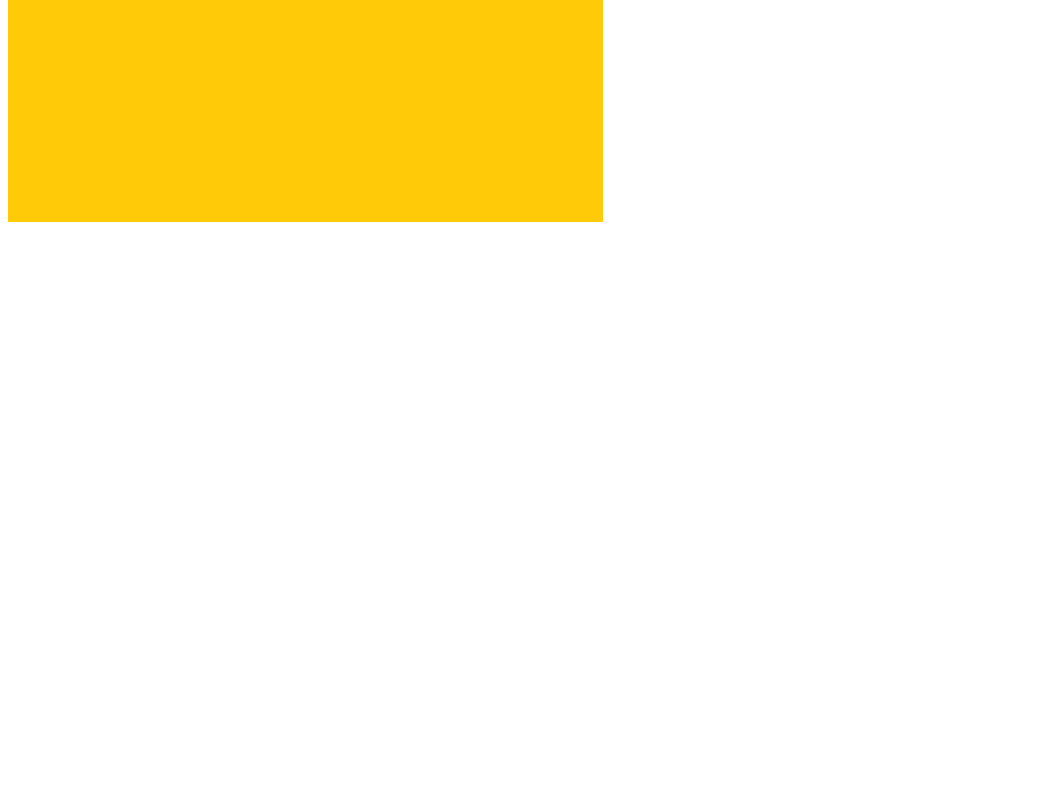
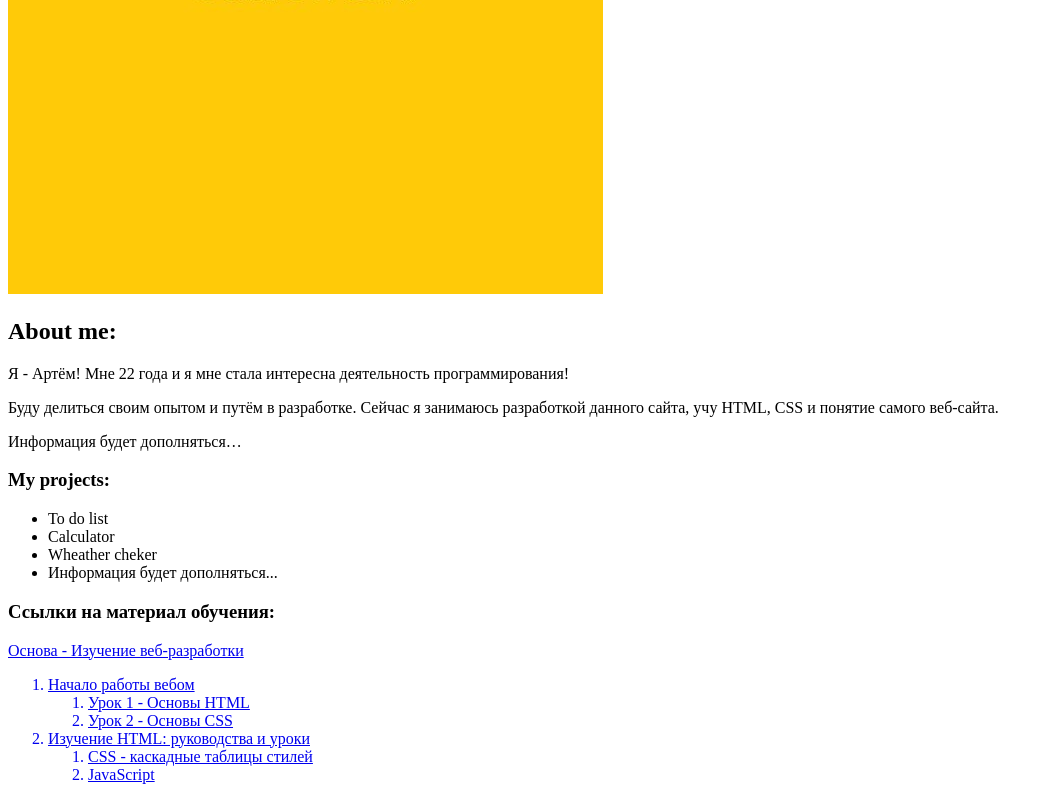
Before and after one commit to blvk4ar2/my_test_projects, a plain HTML site: page site/general-site/index.html in a window 1280 px wide. Shown: the part 548-1348 px from the top of the page, without its empty margins (0-1053 px from the left). Before the commit the page ends 800 px from the top, so only its background shows below. Drawn offline with Linux system fonts and the light colour scheme.

Commit message:
основы html
Создал списки, ссылки, добавил заголовки и абзацы

```diff
--- a/site/general-site/index.html
+++ b/site/general-site/index.html
@@ -5,6 +5,38 @@
     <title>Моя тестовая страница</title>
   </head>
   <body>
-    <img src="images/htmlstart.jpg" alt="Моё тестовое изображение" />
+    <h1>My portfolio</h1>
+
+    <img src="images/htmlstart.jpg" alt="Yellow picture: written - <html>, after him - start fresh" />
+
+    <h2>About me:</h2>
+    <p>Я - Артём! Мне 22 года и я мне стала интересна деятельность программирования!</p>
+    <p>Буду делиться своим опытом и путём в разработке. Сейчас я занимаюсь разработкой данного сайта, учу HTML, CSS и понятие самого веб-сайта.</p>
+    <p>Информация будет дополняться… </p>
+
+    <h3>My projects:</h3>
+    <ul> <!--ul - это ненумерованный список, ol - нумерованный-->
+      <li>To do list</li>
+      <li>Calculator</li>
+      <li>Wheather cheker</li>
+      <li>Информация будет дополняться...</li>
+    </ul>
+
+    <h3>Ссылки на материал обучения:</h3>
+      <P><a href="https://developer.mozilla.org/ru/docs/Learn_web_development">Основа - Изучение веб-разработки</a></P>
+        <ol>
+          <a href="https://developer.mozilla.org/ru/docs/Learn_web_development/Getting_started/Your_first_website"><li>Начало работы вебом</li></a>
+          <ol>
+            <a href="https://developer.mozilla.org/ru/docs/Learn_web_development/Getting_started/Your_first_website/Creating_the_content"><li>Урок 1 - Основы HTML</li></a>
+            <a href="https://developer.mozilla.org/ru/docs/Learn_web_development/Getting_started/Your_first_website/Styling_the_content"><li>Урок 2 - Основы CSS</li></a>
+          </ol>
+
+          <a href="https://developer.mozilla.org/ru/docs/Learn_web_development/Core/Structuring_content"><li>Изучение HTML: руководства и уроки</li></a>
+          <ol>
+            <a href="https://developer.mozilla.org/en-US/docs/Learn_web_development/Core/Styling_basics"><li>CSS - каскадные таблицы стилей</li></a>
+            <a href="https://developer.mozilla.org/en-US/docs/Learn_web_development/Core/Scripting"><li>JavaScript</li></a>
+          </ol>
+      </ol>
+
   </body>
 </html>
```
